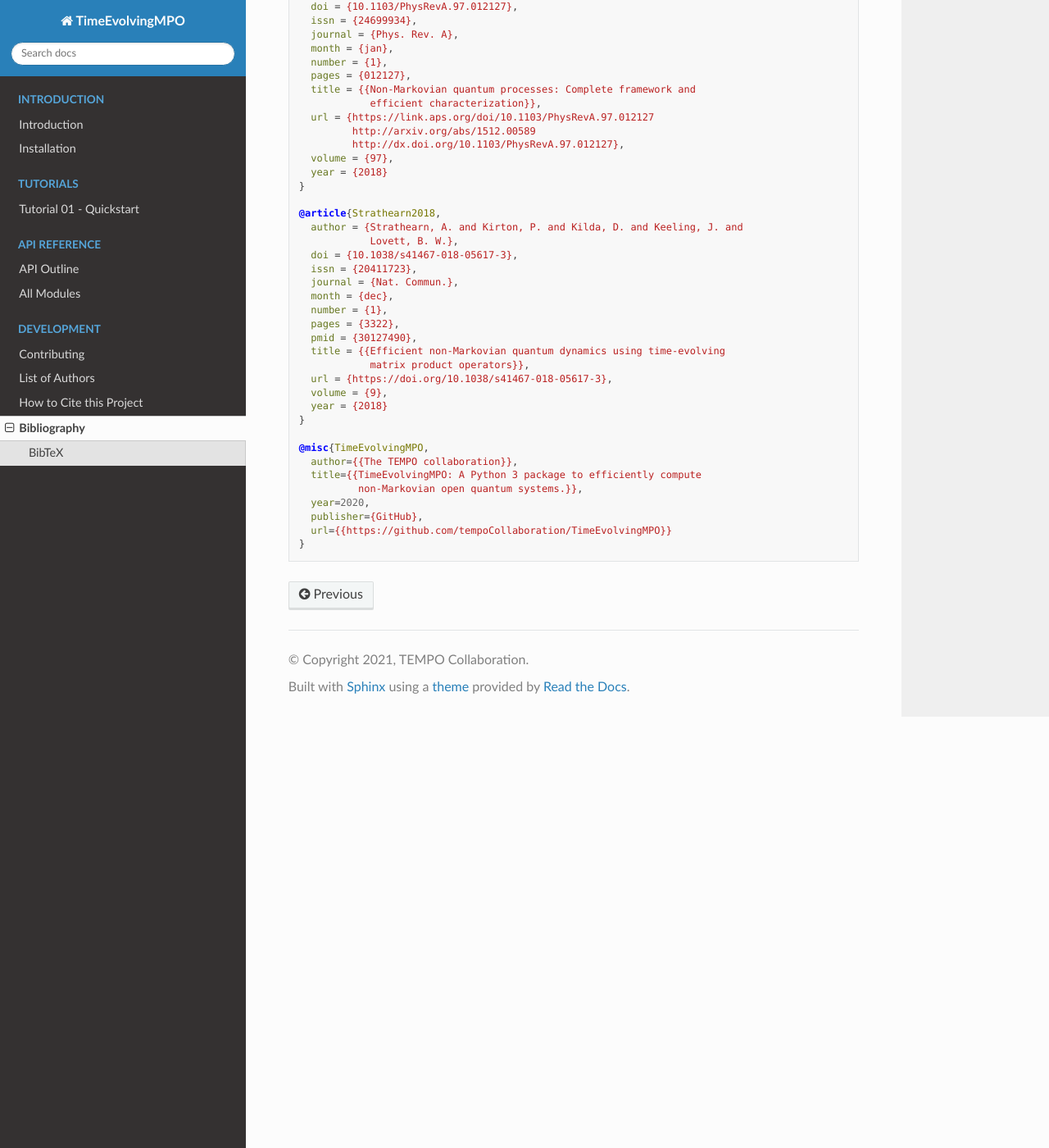
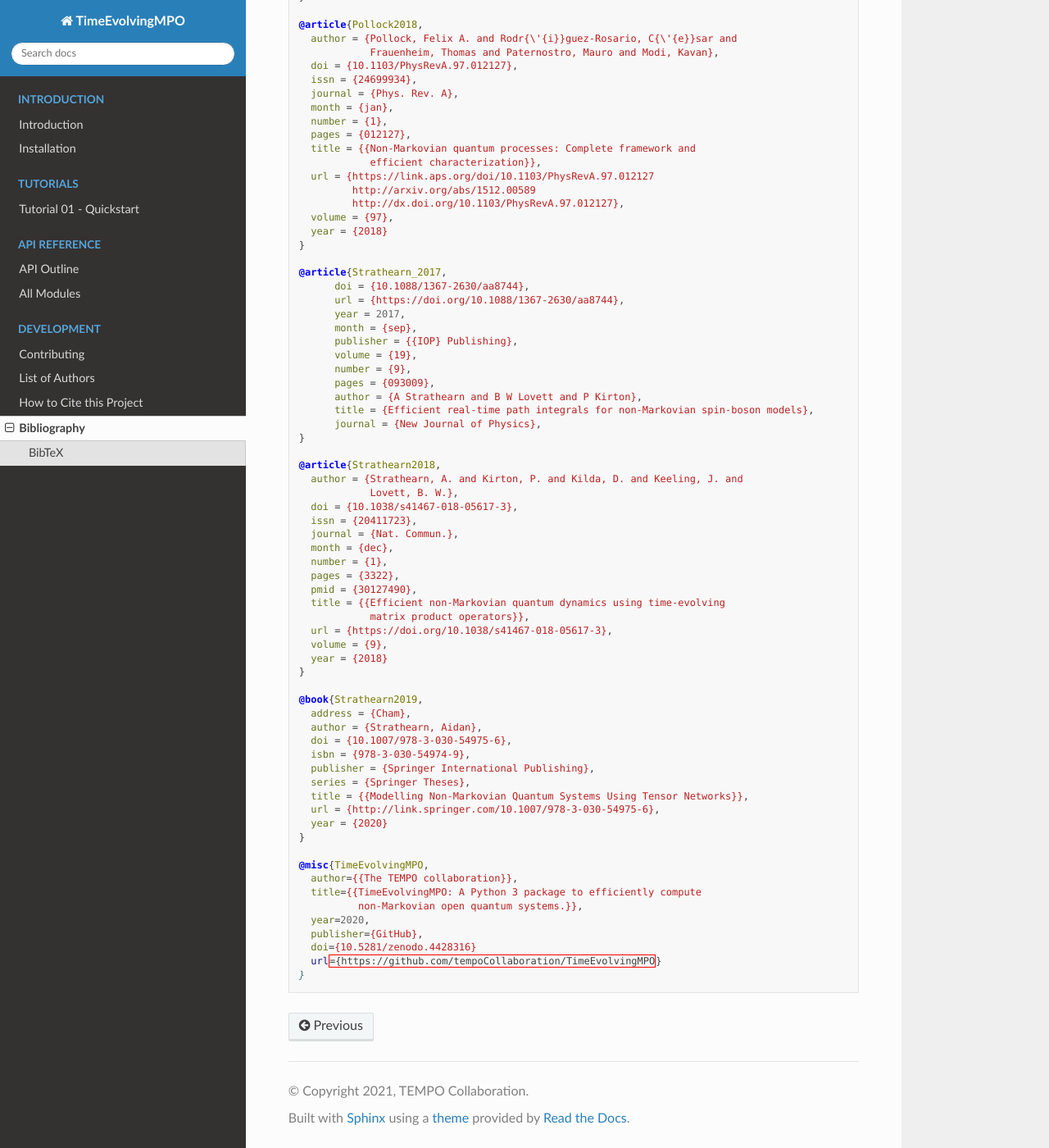
Before and after one commit to tempoCollaboration/OQuPy, a Sphinx documentation site: the page built from docs/pages/bibliography.rst, in a window 1280 px wide and 1400 px high, scrolled down 1198 px. Shown: the whole window at 82% size. Built offline with Sphinx 7.4.7 and the Read the Docs theme 2.0.0, drawn with Linux system fonts in a browser that asks for light colours; the version number could not be read and is left out; some of the changed text lies outside the part shown.

Commit message:
Update bibliography

```diff
--- a/docs/pages/bibliography.rst
+++ b/docs/pages/bibliography.rst
@@ -2,6 +2,11 @@ Bibliography
 ============
 
 The code in this project is based on ideas from the following publications:
+
+**[Strathearn2017]**
+A. Strathearn, B.W. Lovett, and P. Kirton, *Efficient real-time path integrals
+for non-Markovian spin-boson models*. New Journal of Physics, 19(9),
+p.093009 (2017).
 
 **[Strathearn2018]**
 A. Strathearn, P. Kirton, D. Kilda, J. Keeling and
@@ -78,6 +83,20 @@ BibTeX
     year = {2018}
   }
 
+  @article{Strathearn_2017,
+  	doi = {10.1088/1367-2630/aa8744},
+  	url = {https://doi.org/10.1088/1367-2630/aa8744},
+  	year = 2017,
+  	month = {sep},
+  	publisher = {{IOP} Publishing},
+  	volume = {19},
+  	number = {9},
+  	pages = {093009},
+  	author = {A Strathearn and B W Lovett and P Kirton},
+  	title = {Efficient real-time path integrals for non-Markovian spin-boson models},
+  	journal = {New Journal of Physics},
+  }
+
   @article{Strathearn2018,
     author = {Strathearn, A. and Kirton, P. and Kilda, D. and Keeling, J. and
               Lovett, B. W.},
@@ -95,11 +114,24 @@ BibTeX
     year = {2018}
   }
 
+  @book{Strathearn2019,
+    address = {Cham},
+    author = {Strathearn, Aidan},
+    doi = {10.1007/978-3-030-54975-6},
+    isbn = {978-3-030-54974-9},
+    publisher = {Springer International Publishing},
+    series = {Springer Theses},
+    title = {{Modelling Non-Markovian Quantum Systems Using Tensor Networks}},
+    url = {http://link.springer.com/10.1007/978-3-030-54975-6},
+    year = {2020}
+  }
+
   @misc{TimeEvolvingMPO,
     author={{The TEMPO collaboration}},
     title={{TimeEvolvingMPO: A Python 3 package to efficiently compute
             non-Markovian open quantum systems.}},
     year=2020,
     publisher={GitHub},
-    url={{https://github.com/tempoCollaboration/TimeEvolvingMPO}}
+    doi={10.5281/zenodo.4428316}
+    url={https://github.com/tempoCollaboration/TimeEvolvingMPO}
   }
```
Also changed, not shown: BIBLIOGRAPHY.md (+33 -1 lines), HOW_TO_CITE.md (+7 -4 lines), docs/pages/how_to_cite.rst (+5 -2 lines).
